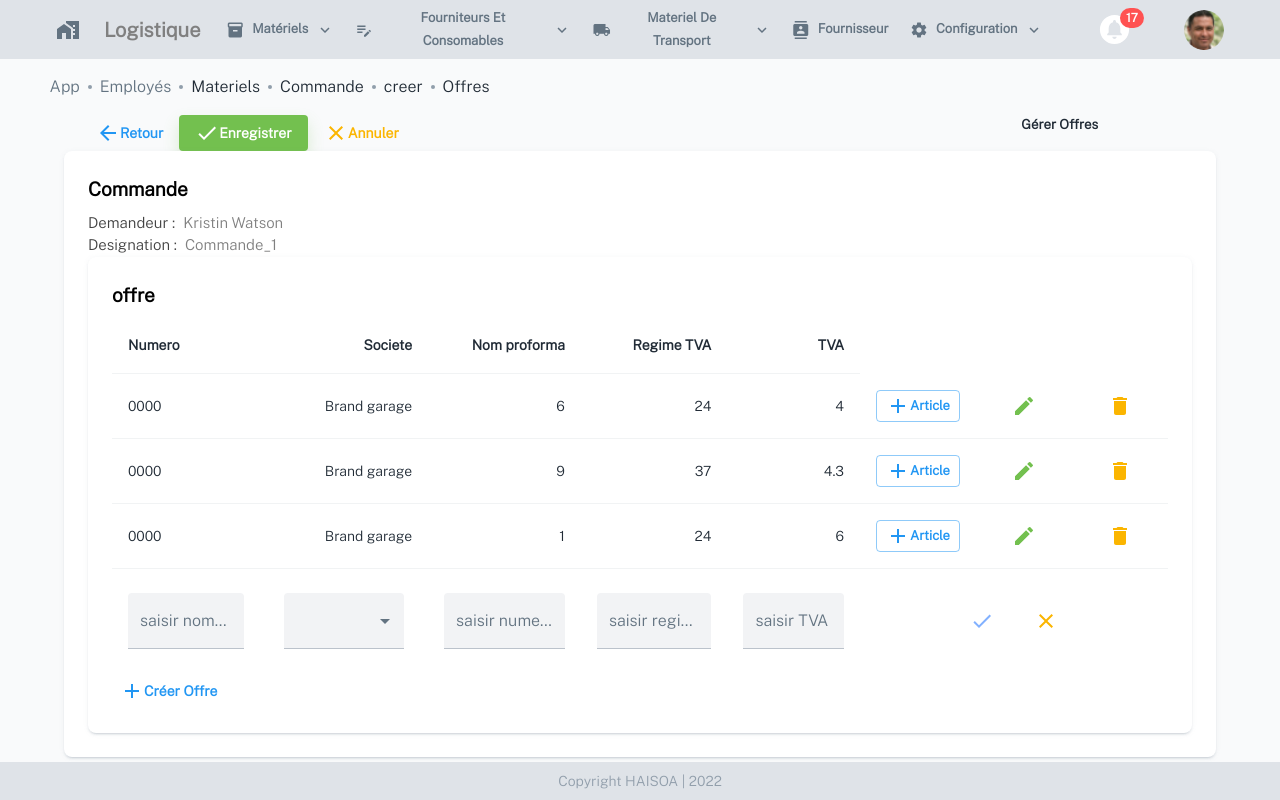
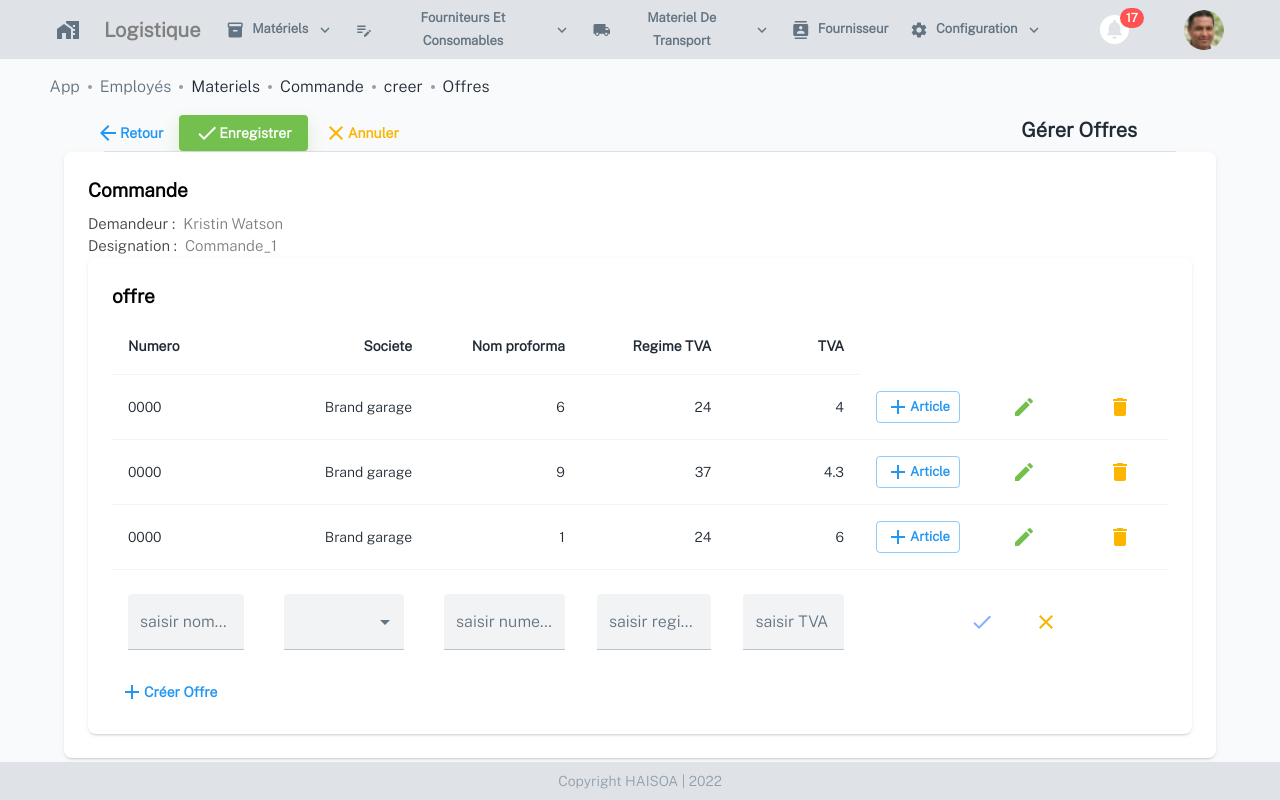
Before and after one commit to tsilefy12/front-logistique, a Next.js app: page /logistique/Materiels/Commande/creer/Offres in a window 1280 px wide. Built offline with nearby package versions, Linux system fonts and the light colour scheme.

Commit message:
Update ListButtonOffre.tsx

```diff
--- a/components/Commande/Creer/Offre/ListButtonOffre.tsx
+++ b/components/Commande/Creer/Offre/ListButtonOffre.tsx
@@ -5,6 +5,8 @@ import Button from '@mui/material/Button'
 import CheckIcon from '@mui/icons-material/Check'
 import ArrowBackIcon from '@mui/icons-material/ArrowBack'
 import CloseIcon from '@mui/icons-material/Close'
+import Divider from '@mui/material/Divider';
+import Typography from '@mui/material/Typography';
 
 const ListButtonOffre= ()=>{
   return(
@@ -18,10 +20,12 @@ const ListButtonOffre= ()=>{
     </Stack>
     </Grid>
     <Grid item xs={2}>
-    <h5>Gérer Offres</h5>
+    <Typography variant="h5">Gérer Offres</Typography>
   </Grid>
   </Grid>
+  <Divider variant="middle" />
     </Container>
+
   )
 }
 
```
